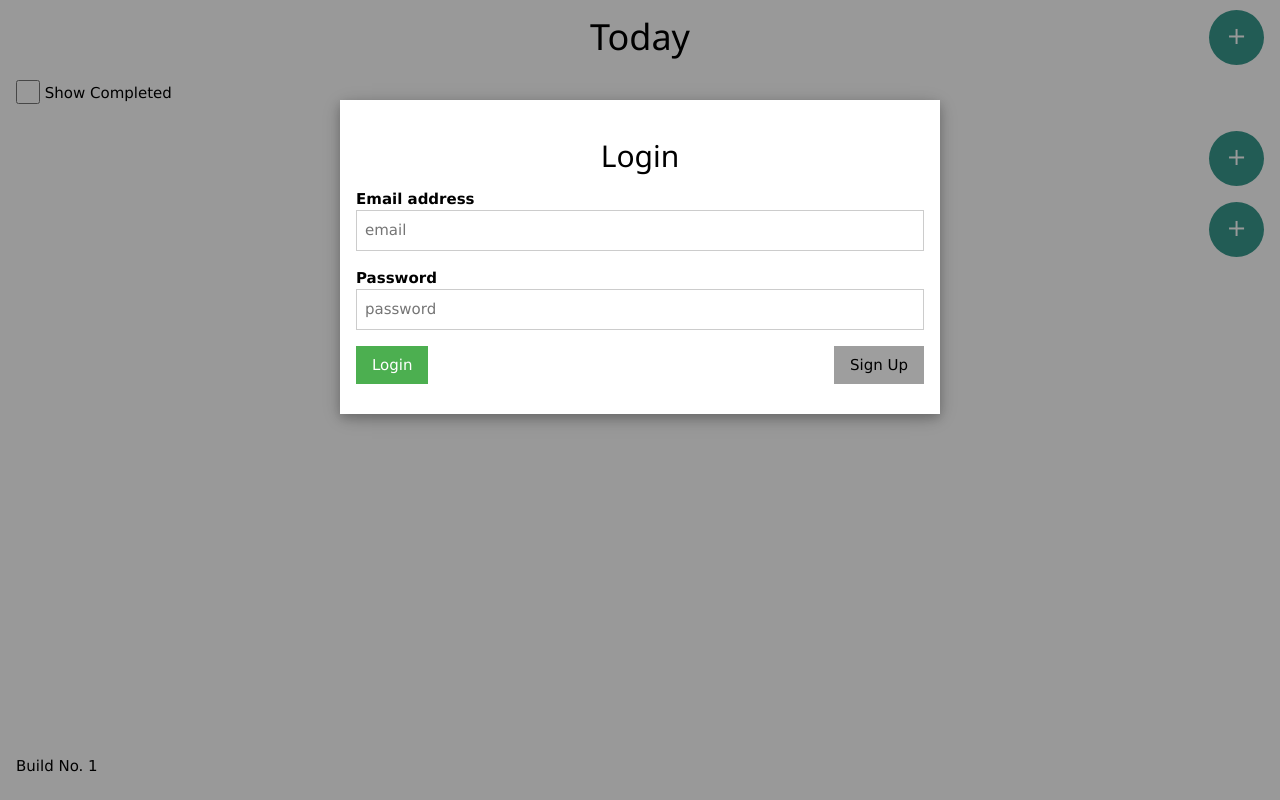
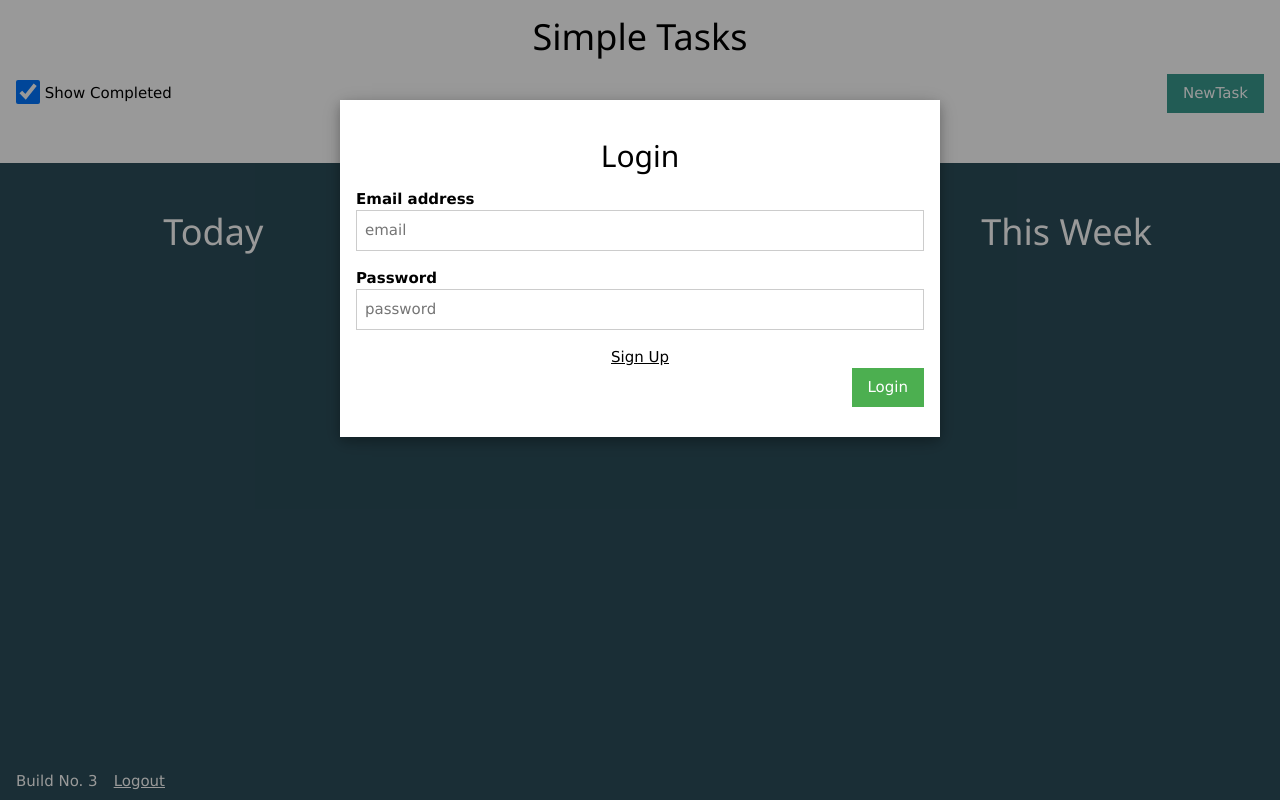
Before and after one commit to thefoxdude/simple-tasks, an Angular app: page / in a window 1280 px wide. Built offline with nearby package versions, Linux system fonts and the light colour scheme; what @angular/fire would draw is missing.

Commit message:
Logout, login, and desktop

```diff
--- a/src/app/app.component.css
+++ b/src/app/app.component.css
@@ -17,9 +17,26 @@
       height: 100vh;
       scroll-snap-align: center;
    }
+
+   .fox-check-container {
+      display: none;
+   }
+
+   .fox-delete {
+      top: 10px;
+      right: 5px;
+   }
 }
 
+.w3-padding-bottom {
+   padding-bottom: 50px;
+}
 
+.w3-hide-small {
+   background-color: #2B4D59;
+   color: white;
+   height: 100vh;
+}
 
 .task-card {
    margin-bottom: 2px;
@@ -30,8 +47,8 @@
 }
 
 .fox-green {
-   background-color: #39998E;
-   color: white;
+   background-color: #39998E !important;
+   color: white !important;
 }
 
 .fox-red {
@@ -43,11 +60,6 @@
    position: relative;
 }
 
-.fox-check-container {
-   display: block;
-   display: none;
-}
-
 .fox-check {
    font-size: 2em;
    border-radius: 50%;
@@ -55,7 +67,6 @@
    color: white;
    position: relative;
    top: 10px;
-   right: 5px;
 }
 
 .fox-delete {
@@ -64,7 +75,25 @@
    color: #b9300e;
    position: relative;
    top: 10px;
-   right: 5px;
+}
+
+@media only screen and (min-width: 900px) {
+   .fox-check-container, .fox-delete-container {
+      width: 20px;
+   }
+
+   .fox-check:hover, .fox-delete:hover {
+      cursor: pointer;
+   }
+
+   .draggable-card:hover .fox-card-text{
+      position: relative;
+      right: -20px;
+   }
+
+   .fox-delete {
+      right: 20px;
+   }
 }
 
 @-webkit-keyframes fadeOut {
@@ -87,3 +116,11 @@
    position: absolute;
    bottom: 8px;
 }
+
+.fox-link {
+   text-decoration: underline;
+}
+
+.fox-link:hover {
+   cursor: pointer;
+}
--- a/src/app/app.component.html
+++ b/src/app/app.component.html
@@ -1,3 +1,6 @@
+<meta http-equiv="Cache-Control" content="no-cache, no-store, must-revalidate">
+<meta http-equiv="Pragma" content="no-cache">
+<meta http-equiv="Expires" content="0">
 <div *ngIf="userId == null" class="w3-modal" id="loginModal">
    <div class="w3-modal-content w3-card-4 w3-animate-zoom" style="max-width:600px; padding-bottom: 30px;">
       <div class="w3-center"><br>
@@ -8,17 +11,25 @@
             <label for="email"><b>Email address</b></label>
             <input type="text" [(ngModel)]="email" name="email" placeholder="email" class="w3-input w3-border w3-margin-bottom" required>
          </div>
+         <div *ngIf="signingUp">
+            <label for="username"><b>Username</b></label>
+            <input type="text" [(ngMpdel)]="username" name="username" placeholder="username" class="w3-input w3-border w3-margin-bottom" required>
+         </div>
          <div>
             <label for="pwd"><b>Password</b></label>
             <input type="password" [(ngModel)]="password" name="pwd" placeholder="password" class="w3-input w3-border w3-margin-bottom" required>
          </div>
-         <button (click)="signIn()" class="w3-button w3-green w3-left">Login</button>
-         <button (click)="signUp()" class="w3-button w3-gray w3-right">Sign Up</button>
+         <div class="w3-container w3-center" *ngIf="!signingUp">
+            <span class="fox-link" (click)="showSignUp()">Sign Up</span>
+         </div>
+         <button (click)="signIn()" class="w3-button w3-green w3-right" *ngIf="!signingUp">Login</button>
+         <button (click)="signUp()" class="w3-button w3-green w3-right" *ngIf="signingUp">Sign Up</button>
+         <button (click)="showSignUp()" class="w3-button w3-gray w3-left" *ngIf="signingUp">Cancel</button>
       </form>
    </div>
 </div>
 
-<div class="swipeView">
+<div class="swipeView w3-hide-medium w3-hide-large">
    <section class="today w3-container">
       <div class="w3-center w3-display-container w3-margin-bottom">
          <h1>Today</h1>
@@ -37,7 +48,7 @@
          </div>
       </div>
       <div class="footer">
-         <p>Build No. 1</p>
+         <p>Build No. {{buildNo}}</p>
       </div>
    </section>
    <section class="tomorrow w3-container">
@@ -47,10 +58,10 @@
       </div>
       <div class="w3-card w3-hover-shadow task-card" *ngFor="let task of tomorrowTasks" [style.background-color]="task.bgColor" [style.color]="task.color">
          <div class="w3-container w3-col fox-check-container w3-display-container" style="width: 50px;">
-            <i class="fa fa-check w3-left fox-check fox-green" aria-hidden="true" (click)="uncompleteTask(task, $event.target)"></i>
+            <i aria-hidden="true" (click)="uncompleteTask(task, $event.target)"></i>
          </div>
          <div class="w3-container draggable-card w3-rest" (click)="selectTask(task.id)">
-            <h4 (touchstart)="handleTouchStart($event)" (touchmove)="handleTouchMove($event, task)" (touchend)="handleTouchEnd($event, task)">{{ task.taskName }}</h4>
+            <h4 (touchstart)="handleTouchStart($event, task)" (touchmove)="handleTouchMove($event, task)" (touchend)="handleTouchEnd($event, task)">{{ task.taskName }}</h4>
          </div>
       </div>
    </section>
@@ -61,13 +72,94 @@
       </div>
       <div class="w3-card w3-hover-shadow task-card" *ngFor="let task of thisWeekTasks" [style.background-color]="task.bgColor" [style.color]="task.color">
          <div class="w3-container w3-col fox-check-container w3-display-container" style="width: 50px;">
-            <i class="fa fa-check w3-left fox-check fox-green" aria-hidden="true" (click)="uncompleteTask(task, $event.target)"></i>
+            <i aria-hidden="true" (click)="uncompleteTask(task, $event.target)"></i>
          </div>
          <div class="w3-container draggable-card w3-rest" (click)="selectTask(task.id)">
-            <h4 (touchstart)="handleTouchStart($event)" (touchmove)="handleTouchMove($event, task)" (touchend)="handleTouchEnd($event, task)">{{ task.taskName }}</h4>
+            <h4 (touchstart)="handleTouchStart($event, task)" (touchmove)="handleTouchMove($event, task)" (touchend)="handleTouchEnd($event, task)">{{ task.taskName }}</h4>
          </div>
       </div>
    </section>
+</div>
+
+<div class="w3-hide-small">
+   <div class="w3-container w3-white w3-padding-bottom">
+      <div class="w3-center">
+         <h1>Simple Tasks</h1>
+      </div>
+      <div class="w3-display-container">
+         <div class="w3-left">
+            <input class="w3-check" type="checkbox" [(ngModel)]="showCompleted" (click)="changeShow()">
+            <label> Show Completed</label>
+         </div>
+         <div class="w3-right">
+            <button class="w3-button fox-green" (click)="openModal('taskModal', 'Today')">NewTask</button>
+         </div>
+      </div>
+
+   </div>
+   <div class="w3-row w3-padding-top-32">
+      <section class="today w3-container w3-col m4">
+         <div class="w3-center w3-display-container w3-margin-bottom">
+            <h1>Today</h1>
+         </div>
+         <div class="w3-card w3-hover-shadow task-card" *ngFor="let task of todayTasks" [style.background-color]="task.bgColor" [style.color]="task.color">
+
+            <div class="w3-display-container w3-container draggable-card w3-rest">
+               <div class="w3-display-hover w3-col fox-check-container">
+                  <i aria-hidden="true" (click)="clickCheck(task, $event)" class="fa fa-check w3-left fox-check"></i>
+               </div>
+               <h4 (click)="selectTask(task.id)" class="fox-card-text">
+                  {{ task.taskName }}
+               </h4>
+               <div class="w3-display-hover w3-display-topright w3-col fox-delete-container" *ngIf="task.completed">
+                  <i aria-hidden="true" (click)="clickDelete(task, $event)" class="fa fa-times-circle w3-left fox-delete"></i>
+               </div>
+            </div>
+         </div>
+         <div class="footer">
+            <span class="w3-margin-right">Build No. {{buildNo}}</span>
+            <a href="." (click)="logout()">Logout</a>
+         </div>
+      </section>
+      <section class="tomorrow w3-container w3-col m4">
+         <div class="w3-center w3-display-container w3-margin-bottom">
+            <h1>Tomorrow</h1>
+         </div>
+         <div class="w3-card w3-hover-shadow task-card" *ngFor="let task of tomorrowTasks" [style.background-color]="task.bgColor" [style.color]="task.color">
+
+            <div class="w3-display-container w3-container draggable-card w3-rest">
+               <div class="w3-display-hover w3-col fox-check-container">
+                  <i aria-hidden="true" (click)="clickCheck(task, $event)" class="fa fa-check w3-left fox-check"></i>
+               </div>
+               <h4 (click)="selectTask(task.id)" class="fox-card-text">
+                  {{ task.taskName }}
+               </h4>
+               <div class="w3-display-hover w3-display-topright w3-col fox-delete-container" *ngIf="task.completed">
+                  <i aria-hidden="true" (click)="clickDelete(task, $event)" class="fa fa-times-circle w3-left fox-delete"></i>
+               </div>
+            </div>
+         </div>
+      </section>
+      <section class="thisWeek w3-container w3-col m4">
+         <div class="w3-center w3-display-container w3-margin-bottom">
+            <h1>This Week</h1>
+         </div>
+         <div class="w3-card w3-hover-shadow task-card" *ngFor="let task of thisWeekTasks" [style.background-color]="task.bgColor" [style.color]="task.color">
+
+            <div class="w3-display-container w3-container draggable-card w3-rest">
+               <div class="w3-display-hover w3-col fox-check-container">
+                  <i aria-hidden="true" (click)="clickCheck(task, $event)" class="fa fa-check w3-left fox-check"></i>
+               </div>
+               <h4 (click)="selectTask(task.id)" class="fox-card-text">
+                  {{ task.taskName }}
+               </h4>
+               <div class="w3-display-hover w3-display-topright w3-col fox-delete-container" *ngIf="task.completed">
+                  <i aria-hidden="true" (click)="clickDelete(task, $event)" class="fa fa-times-circle w3-left fox-delete"></i>
+               </div>
+            </div>
+         </div>
+      </section>
+   </div>
 </div>
 
 <div class="w3-modal" id="taskModal" (click)="closeModal('taskModal')">
@@ -78,25 +170,28 @@
       <form class="w3-container">
          <div>
             <label for="title">Title:</label>
-            <input type="text" [(ngModel)]="currentTask.taskName" id="title" name="title" placeholder="Task Name">
+            <input type="text" [(ngModel)]="currentTask.taskName" id="title" name="title"
+            placeholder="Task Name" class="w3-input w3-border w3-margin-bottom" required>
          </div>
          <div>
             <label for="column">Column:</label>
-            <select [(ngModel)]="currentTask.column" id="column" name="column">
+            <select [(ngModel)]="currentTask.column" id="column" name="column" class="w3-select w3-border">
                <option></option>
                <option *ngFor="let column of columns | keyvalue" [ngValue]="column.value">{{ column.value }}</option>
             </select>
          </div>
          <div>
             <label for="details">Details:</label>
-            <textarea type="textarea" [(ngModel)]="currentTask.details" id="details" placeholder="Task Details" name="details"></textarea>
+            <textarea type="textarea" [(ngModel)]="currentTask.details" id="details"
+                     placeholder="Task Details" name="details" class="w3-input w3-border w3-margin-bottom">
+            </textarea>
          </div>
-         <div>
-            <input type="checkbox" [(ngModel)]="currentTask.completed" id="completed" name="completed">
-            <label for="completed">Completed:</label>
+         <div class="w3-margin-bottom">
+            <input type="checkbox" [(ngModel)]="currentTask.completed" id="completed" name="completed" class="w3-check">
+            <label for="completed"> Completed</label>
          </div>
-         <button (click)="saveToDatabase()" *ngIf="currentTask.id == null">Save 1</button>
-         <button (click)="updateTask(currentTask)" *ngIf="currentTask.id != null">Save 2</button>
+         <button (click)="saveToDatabase()" *ngIf="currentTask.id == null" class="w3-button fox-green w3-right w3-margin-top">Create</button>
+         <button (click)="updateTask(currentTask)" *ngIf="currentTask.id != null" class="w3-button fox-green w3-right w3-margin-top">Update</button>
       </form>
    </div>
 </div>
--- a/src/app/app.component.ts
+++ b/src/app/app.component.ts
@@ -20,6 +20,8 @@ export class AppComponent implements AfterViewInit {
    email: string;
    password: string;
    userId: string;
+   username: string;
+   signingUp: boolean;
    currentTask: Task;
    columns = Columns;
    todayTasks: Task[];
@@ -34,13 +36,15 @@ export class AppComponent implements AfterViewInit {
    yDown = null;
    showCompleted: boolean;
    touchStartCompleted: boolean;
+   buildNo: number;
 
 
    constructor(private db: AngularFirestore,
                private authenticationService: AuthenticationService,
                private dbService: DatabaseService) {
       this.currentTask = new Task();
-      this.showCompleted = false;
+      this.showCompleted = true;
+      this.signingUp = false;
       if (this.authenticationService.isLoggedIn()) {
          let user = JSON.parse(localStorage.getItem('user'));
          // console.log(user);
@@ -49,6 +53,7 @@ export class AppComponent implements AfterViewInit {
       } else {
          this.userId = null;
       }
+      this.buildNo = 3;
    }
 
    ngAfterViewInit() {
@@ -77,6 +82,10 @@ export class AppComponent implements AfterViewInit {
 
    signOut() {
       this.authenticationService.SignOut();
+   }
+
+   showSignUp() {
+      this.signingUp = !this.signingUp;
    }
 
    getTasks() {
@@ -173,6 +182,11 @@ export class AppComponent implements AfterViewInit {
 
    async updateTask(task: Task) {
       console.log('updated');
+      if (this.originalTask && this.originalTask.column != task.column) {
+         task.updatedDate = new Date();
+      } else {
+         task.updatedDate = task.createdDate;
+      }
       this.db.collection('tasks').doc(task.id).set({
          taskName: task.taskName,
          details: task.details,
@@ -180,6 +194,7 @@ export class AppComponent implements AfterViewInit {
          completed: task.completed,
          column: task.column
       }, {merge: true});
+      this.closeModal('taskModal');
    }
 
    async deleteTask(task: Task) {
@@ -241,9 +256,7 @@ export class AppComponent implements AfterViewInit {
                }
                if (xDiff < -100) {
                   if (!evt.target.parentNode.classList.contains('fox-green') && !this.touchStartCompleted) {
-                     evt.target.parentNode.className += ' fox-green';
-                     task.completed = true;
-                     console.log(task);
+                     this.completeTask(task, evt, true);
                   }
                }
                if (xDiff < - 150) {
@@ -252,8 +265,6 @@ export class AppComponent implements AfterViewInit {
                      task.toDelete = true;
                   }
                }
-            } else {
-               // console.log("left swipe");
             }
          }
       }
@@ -289,6 +300,33 @@ export class AppComponent implements AfterViewInit {
       return new Promise(resolve => setTimeout(resolve, ms));
    }
 
+   clickCheck(task: Task, evt: any) {
+      if (!task.completed) {
+         this.completeTask(task, evt, false);
+      } else {
+         this.uncompleteTask(task, evt.target);
+      }
+   }
+
+   completeTask(task: Task, evt: any, mobile: boolean) {
+      if (mobile) {
+         evt.target.parentNode.className += ' fox-green';
+      } else {
+         evt.target.parentNode.parentNode.className += ' fox-green';
+      }
+      task.completed = true;
+   }
+
+   clickDelete(task: Task, evt: any) {
+      task.bgColor = '#b9300e';
+      task.color = 'white';
+      evt.target.parentNode.previousSibling.style.display = 'none';
+      evt.target.parentNode.parentNode.classList += ' hidden';
+      this.timeout(1500).then(() => {
+         this.deleteTask(task);
+      });
+   }
+
    uncompleteTask(task: Task, targetCheck: any) {
       task.completed = false;
       task.bgColor = '#e4e1d8';
@@ -311,4 +349,11 @@ export class AppComponent implements AfterViewInit {
          this.thisWeekTasks = this.totalThisWeekTasks.filter(x => !x.completed);
       }
    }
+
+   logout() {
+      console.log("logout");
+      this.authenticationService.SignOut();
+      this.tasks = [];
+      this.userId = null;
+   }
 }
```
Also changed, not shown: src/assets/TODO.txt.
